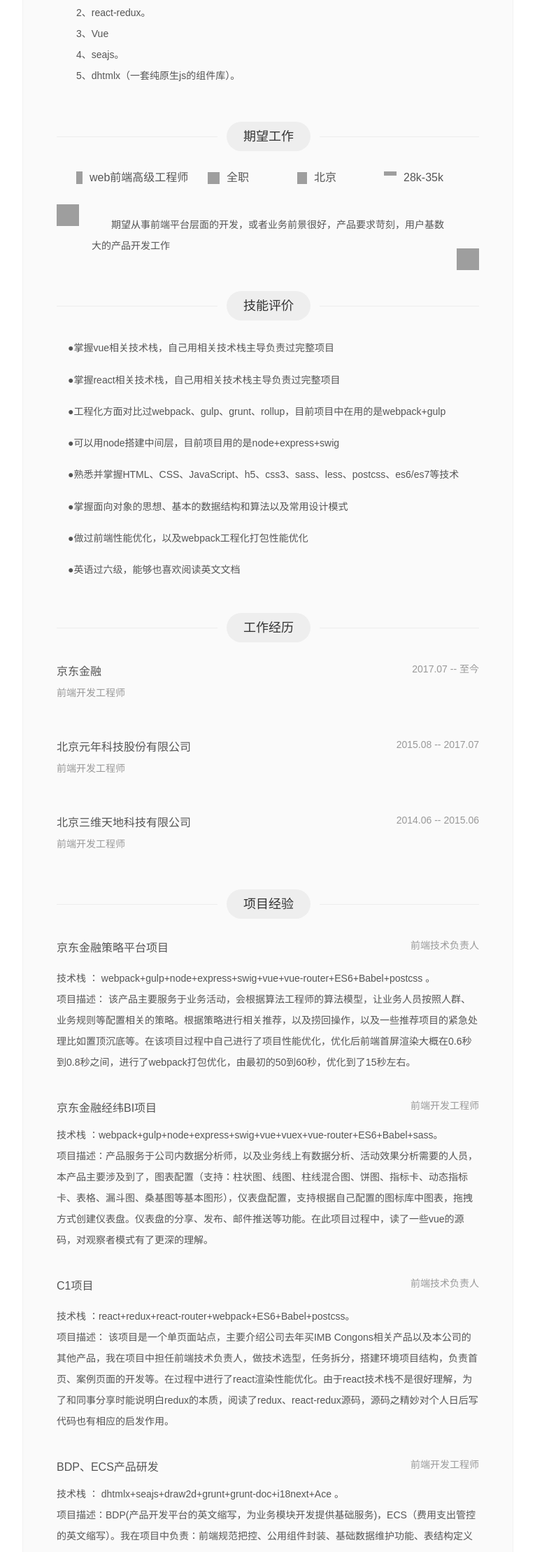
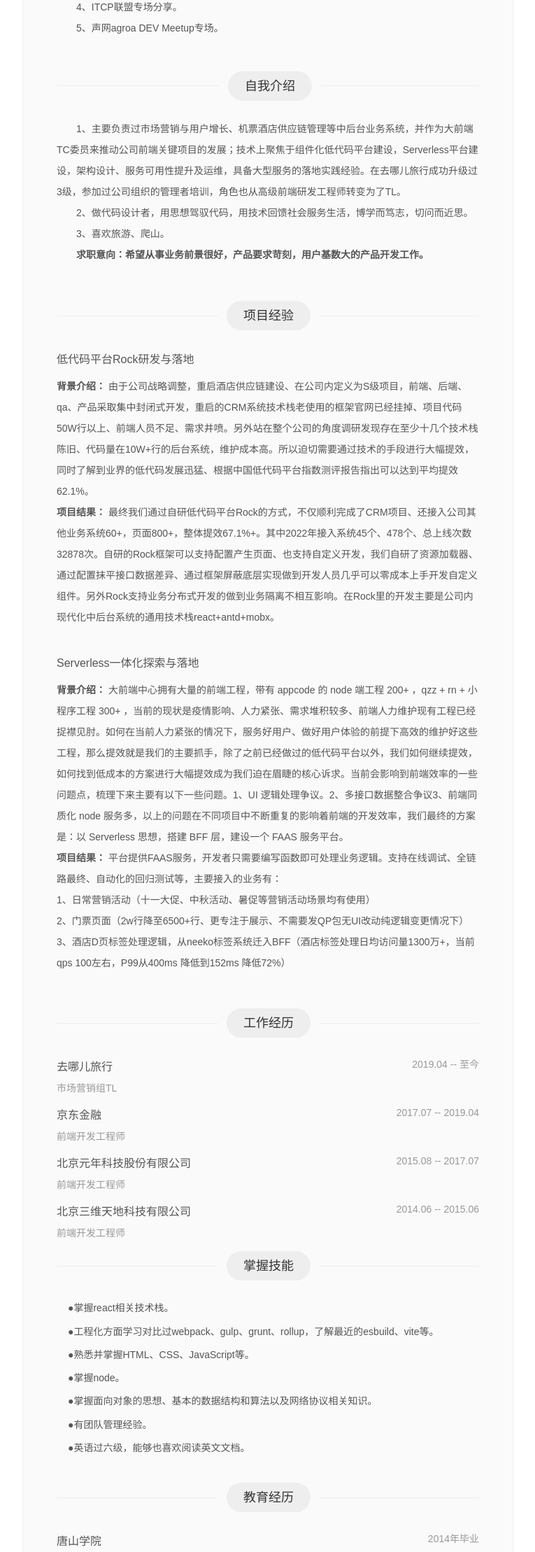
Before and after one commit to HappyCoder01/resume, a plain HTML site: page index.html in a window 1280 px wide. Shown: the part 582-2800 px from the top of the page at 70% size, without its empty margins (257-1022 px from the left). Drawn offline with Linux system fonts and the light colour scheme; grey boxes are pictures that could not be loaded.

Commit message:
更新简历

```diff
--- a/index.html
+++ b/index.html
@@ -216,7 +216,7 @@ span.mr_women i.active{background-position:-27px -5px;}
 .mr_content_r span{color:#999;}
 .mr_content_m{padding:14px 0 0 0px;*padding-left:1px;color:#555;}
 .mb46{margin-bottom:46px;}
-.mr_jobe_list{padding-bottom:44px;}
+.mr_jobe_list{padding-bottom:5px;}
 /* #educationalBackground .mr_moudle_content{padding-bottom:15px;} */
 .mr_wo_show{padding:13px 18px 46px 42px;background-color:#00b88d;margin-bottom:38px;-moz-border-radius:3px;-webkit-border-radius:3px;border-radius:3px;}
 .mr_wo_show p{line-height:26px;color:#fff;}
@@ -276,7 +276,7 @@ content:"...";
 .mr_skill_con .mr_skill_plan{position:relative;width:420px;height:8px;border-radius:4px;background-color:#eee;margin-right:21px;overflow:hidden;}
 .mr_skill_plan em{position:absolute;left:0;top:0;display:inline-block;height:8px;width:370px;background-color:#00b88d;border-radius:4px;overflow:hidden;} */
 #skillsAssess{padding-bottom:12px;}
-.mr_skill_con{padding-left:16px;margin-bottom:14px;position:relative;}
+.mr_skill_con{padding-left:16px;margin-bottom:2px;position:relative;}
 .mr_skill_con span{vertical-align:middle;display:inline-block;}
 .mr_skill_con .mr_skill_name{width:100%;text-align:left;margin-right:13px;word-wrap:break-word;white-space:nowrap;overflow:hidden;text-overflow: ellipsis;}
 /* .mr_skill_con .mr_skill_name:after{
@@ -389,6 +389,9 @@ content:"...";
 	top:39px;
 	z-index:100;
 }
+.bold{
+	font-weight: bold;
+}
 </style>
 	<div class="clearfixs mr_created mr_preview">
 		<div class="mr_myresume_l mrcenter">
@@ -403,19 +406,16 @@ content:"...";
 					<div class="mr_p_name mr_w604 clearfixs">
 						<span class="mr_name">李智勇</span>
 					</div>
-					<div class="mr_p_introduce mr_w604 clearfixs">
-						<span class="mr_intro">前端工程师，热爱技术，喜欢钻研，热爱生活</span>
-					</div>
 					<div class="mr_p_info mr_infoed mr_w604 clearfixs">
 						<div class="info_t">
 									<span class="shenfen">
 										<i></i>
-										Web前端高级工程师 · 京东金融
+										高级前端工程师 · 去哪旅行
 									</span>
 						</div>
 						<div class="info_t">
-							<span class="base_info"><i></i>男&nbsp;&nbsp;&nbsp;28岁&nbsp;&nbsp;&nbsp;本科
-							<span class="job_span">&nbsp;5年工作经验</span><span class="birth_span dn">1991.07年出生</span>&nbsp;&nbsp;&nbsp;北京</span>
+							<span class="base_info"><i></i>男&nbsp;&nbsp;&nbsp;32岁&nbsp;&nbsp;&nbsp;本科
+							<span class="job_span">&nbsp;9年工作经验</span><span class="birth_span dn">1991.07年出生</span>&nbsp;&nbsp;&nbsp;北京</span>
 						</div>
 						<div class="info_b">
 							<span class="mobile"><i></i>15031585366</span>&nbsp;&nbsp;
@@ -424,10 +424,9 @@ content:"...";
 					</div>
 				</div>
 			</div>
-			<!--                  工作经历                                                 -->
 			<div class="mr_content">
 				<div class="mr_w604">
-					<!--               源码阅读                                          -->
+					<!--行业影响-->
 					<div id="customBlock">
 						<div>
 							<div class="mr_moudle_head clearfixs">
@@ -435,104 +434,93 @@ content:"...";
 									<div class="mr_title">
 										<span class="mr_line_tl" id="width604"></span>
 										<div class="cust_title">
-											<span>源码阅读</span>
+											<span>行业影响</span>
 										</div>
 									</div>
 								</div>
 							</div>
 							<div class="mr_moudle_content olpf">
-								<p>读过的源码：</p>
-								<p><br /></p>
-								<p>1、redux。</p>
-								<p>2、react-redux。</p>
-								<p>3、Vue</p>
-								<p>4、seajs。</p>
-								<p>5、dhtmlx（一套纯原生js的组件库）。</p>
+								<p class="bold">参加过以下大会进行专题分享：</p>
+								<p>1、QCon+案例研习社。</p>
+								<p>2、GIAC全球互联网架构大会2022深圳专场。</p>
+								<p>3、MPD工作坊2022北京专场。</p>
+								<p>4、ITCP联盟专场分享。</p>
+								<p>5、声网agroa DEV Meetup专场。</p>
 							</div>
 						</div>
 					</div>
-                    <!--                   期望工作                                                  -->
-                    <div id="expectJob">
+					<!--自我介绍-->
+					<div id="customBlock">
 						<div>
-                            <div class="mr_moudle_head clearfixs mr_w604">
+							<div class="mr_moudle_head clearfixs">
 								<div class="mr_head_l">
 									<div class="mr_title">
-                                        <span class="mr_title_l"></span><span class="mr_title_c">期望工作</span><span class="mr_title_r"></span>
-                                    </div>
-                                </div>
-                            </div>
-                            <div class="mr_moudle_content clearfixs mr_w604">
-                                <div class="expectjob_list">
-                                    <input id="expHideId" type="hidden" value="$!expectJobses.id" />
-                                    <div class="mr_job_info" data-id="$!expectJobses.id">
-                                        <ul class="clearfixs">
-                                            <li class="mr_name_li" ><i></i><span class="mr_job_name" title="前端开发工程师">web前端高级工程师</span></li>
-                                            <li class="mr_jobtype_li"> <i></i><span class="mr_job_type" title="$!expectJobses.positionType">全职</span></li>
-                                            <li class="mr_city_li"> <i></i><span class="mr_job_adr" title="$!expectJobses.city">北京</span></li>
-                                            <li class="mr_jobrange_li" ><i></i><span class="mr_job_range" title="$!expectJobses.salarys">28k-35k</span></li>
-                                        </ul>
-                                    </div>
-                                    <div class="mr_job_des">
-                                        <i class="mr_job_t"></i>
-                                        <i class="mr_job_b"></i>
-                                        <div class="mr_expjob_content">
-                                            <p>期望从事前端平台层面的开发，或者业务前景很好，产品要求苛刻，用户基数大的产品开发工作<br /></p>
+										<span class="mr_line_tl" id="width604"></span>
+										<div class="cust_title">
+											<span>自我介绍</span>
 										</div>
 									</div>
 								</div>
 							</div>
+							<div class="mr_moudle_content olpf">
+								<p>1、主要负责过市场营销与用户增长、机票酒店供应链管理等中后台业务系统，并作为大前端TC委员来推动公司前端关键项目的发展；技术上聚焦于组件化低代码平台建设，Serverless平台建设，架构设计、服务可用性提升及运维，具备大型服务的落地实践经验。在去哪儿旅行成功升级过3级，参加过公司组织的管理者培训，角色也从高级前端研发工程师转变为了TL。</p>
+								<p>2、做代码设计者，用思想驾驭代码，用技术回馈社会服务生活，博学而笃志，切问而近思。</p>
+								<p>3、喜欢旅游、爬山。</p>
+								<p class="bold">求职意向：希望从事业务前景很好，产品要求苛刻，用户基数大的产品开发工作。</p>
 							</div>
 						</div>
-					<!--掌握技能-->
-					<div id="skillsAssess">
+					</div>
+					<!--项目经历-->
+					<div id="projectExperience">
 						<div>
 							<div class="mr_moudle_head clearfixs">
 								<div class="mr_head_l">
 									<div class="mr_title">
-										<span class="mr_title_l"></span><span class="mr_title_c">技能评价</span><span class="mr_title_r"></span>
+										<span class="mr_title_l"></span><span class="mr_title_c">项目经验</span><span class="mr_title_r"></span>
 									</div>
 								</div>
 							</div>
-							<div class="mr_moudle_content">
-								<div class="mr_skill_con">
-									<span class="mr_skill_name">
-										●掌握vue相关技术栈，自己用相关技术栈主导负责过完整项目
-									</span>
+							<div class="mr_moudle_content" id="projectList">
+								<div class="mr_jobe_list">
+									<div class="clearfixs">
+										<div class="mr_content_l">
+											<div class="l2">
+												<a class="projectTitle nourl">低代码平台Rock研发与落地</a>
 											</div>
-								<div class="mr_skill_con">
-									<span class="mr_skill_name">
-										●掌握react相关技术栈，自己用相关技术栈主导负责过完整项目
-									</span>
 										</div>
-								<div class="mr_skill_con">
-									<span class="mr_skill_name">
-										●工程化方面对比过webpack、gulp、grunt、rollup，目前项目中在用的是webpack+gulp
-									</span>
 									</div>
-								<div class="mr_skill_con">
-									<span class="mr_skill_name">
-										●可以用node搭建中间层，目前项目用的是node+express+swig
-									</span>
+									<div class="mr_content_m olpf">
+										<div>
+											<span class="bold">背景介绍：</span> 由于公司战略调整，重启酒店供应链建设、在公司内定义为S级项目，前端、后端、qa、产品采取集中封闭式开发，重启的CRM系统技术栈老使用的框架官网已经挂掉、项目代码50W行以上、前端人员不足、需求井喷。另外站在整个公司的角度调研发现存在至少十几个技术栈陈旧、代码量在10W+行的后台系统，维护成本高。所以迫切需要通过技术的手段进行大幅提效，同时了解到业界的低代码发展迅猛、根据中国低代码平台指数测评报告指出可以达到平均提效62.1%。
 										</div>
-								<div class="mr_skill_con">
-									<span class="mr_skill_name">
-										●熟悉并掌握HTML、CSS、JavaScript、h5、css3、sass、less、postcss、es6/es7等技术
-									</span>
+										<div>
+											<span class="bold">项目结果：</span> 最终我们通过自研低代码平台Rock的方式，不仅顺利完成了CRM项目、还接入公司其他业务系统60+，页面800+，整体提效67.1%+。其中2022年接入系统45个、478个、总上线次数32878次。自研的Rock框架可以支持配置产生页面、也支持自定义开发，我们自研了资源加载器、通过配置抹平接口数据差异、通过框架屏蔽底层实现做到开发人员几乎可以零成本上手开发自定义组件。另外Rock支持业务分布式开发的做到业务隔离不相互影响。在Rock里的开发主要是公司内现代化中后台系统的通用技术栈react+antd+mobx。
 										</div>
-								<div class="mr_skill_con">
-									<span class="mr_skill_name">
-										●掌握面向对象的思想、基本的数据结构和算法以及常用设计模式
-									</span>
 									</div>
-								<div class="mr_skill_con">
-									<span class="mr_skill_name">
-										●做过前端性能优化，以及webpack工程化打包性能优化
-									</span>
 								</div>
-								<div class="mr_skill_con">
-									<span class="mr_skill_name">
-										●英语过六级，能够也喜欢阅读英文文档
-									</span>
+								<div class="mr_jobe_list">
+									<div class="clearfixs">
+										<div class="mr_content_l">
+											<div class="l2">
+												<a class="projectTitle nourl">Serverless一体化探索与落地</a>
+											</div>
+										</div>
+									</div>
+									<div class="mr_content_m olpf">
+										<div>
+											<span class="bold">背景介绍：</span> 大前端中心拥有大量的前端工程，带有 appcode 的 node 端工程 200+ ，qzz + rn + 小程序工程 300+ ，当前的现状是疫情影响、人力紧张、需求堆积较多、前端人力维护现有工程已经捉襟见肘。如何在当前人力紧张的情况下，服务好用户、做好用户体验的前提下高效的维护好这些工程，那么提效就是我们的主要抓手，除了之前已经做过的低代码平台以外，我们如何继续提效，如何找到低成本的方案进行大幅提效成为我们迫在眉睫的核心诉求。当前会影响到前端效率的一些问题点，梳理下来主要有以下一些问题。1、UI 逻辑处理争议。2、多接口数据整合争议3、前端同质化 node 服务多，以上的问题在不同项目中不断重复的影响着前端的开发效率，我们最终的方案是：以 Serverless 思想，搭建 BFF 层，建设一个 FAAS 服务平台。
+										</div>
+										<div>
+											<span class="bold">项目结果：</span> 平台提供FAAS服务，开发者只需要编写函数即可处理业务逻辑。支持在线调试、全链路最终、自动化的回归测试等，主要接入的业务有：
+											<br/>
+											1、日常营销活动（十一大促、中秋活动、暑促等营销活动场景均有使用）
+											<br/>
+											2、门票页面（2w行降至6500+行、更专注于展示、不需要发QP包无UI改动纯逻辑变更情况下）
+											<br/>
+											3、酒店D页标签处理逻辑，从neeko标签系统迁入BFF（酒店标签处理日均访问量1300万+，当前qps 100左右，P99从400ms 降低到152ms 降低72%）
+
+										</div>
+									</div>
 								</div>
 							</div>
 						</div>
@@ -553,12 +541,25 @@ content:"...";
 										<div class="clearfixs">
 											<div class="mr_content_l">
 												<div class="l2">
+													<h4>去哪儿旅行</h4>
+													<span>市场营销组TL</span>
+												</div>
+											</div>
+											<div class="mr_content_r">
+												<span>2019.04 -- 至今</span>
+											</div>
+										</div>
+									</div>
+									<div class="mr_jobe_list">
+										<div class="clearfixs">
+											<div class="mr_content_l">
+												<div class="l2">
 													<h4>京东金融</h4>
 													<span>前端开发工程师</span>
 												</div>
 											</div>
 											<div class="mr_content_r">
-											<span>2017.07 -- 至今</span>
+												<span>2017.07 -- 2019.04</span>
 											</div>
 										</div>
 									</div>
@@ -592,88 +593,51 @@ content:"...";
 							</div>
 						</div>
 					</div>
-					<!--项目经历-->
-					<div id="projectExperience">
+					<!--掌握技能-->
+					<div id="skillsAssess">
 						<div>
 							<div class="mr_moudle_head clearfixs">
 								<div class="mr_head_l">
 									<div class="mr_title">
-										<span class="mr_title_l"></span><span class="mr_title_c">项目经验</span><span class="mr_title_r"></span>
+										<span class="mr_title_l"></span><span class="mr_title_c">掌握技能</span><span class="mr_title_r"></span>
 									</div>
 								</div>
 							</div>
-							<div class="mr_moudle_content" id="projectList">
-								<div class="mr_jobe_list">
-									<div class="clearfixs">
-										<div class="mr_content_l">
-											<div class="l2">
-												<a class="projectTitle nourl">京东金融策略平台项目</a>
+							<div class="mr_moudle_content">
+								<div class="mr_skill_con">
+									<span class="mr_skill_name">
+										●掌握react相关技术栈。
+									</span>
 								</div>
+								<div class="mr_skill_con">
+									<span class="mr_skill_name">
+										●工程化方面学习对比过webpack、gulp、grunt、rollup，了解最近的esbuild、vite等。
+									</span>
 								</div>
-
-										<div class="mr_content_r">
-											<span>前端技术负责人</span>
+								<div class="mr_skill_con">
+									<span class="mr_skill_name">
+										●熟悉并掌握HTML、CSS、JavaScript等。
+									</span>
 								</div>
+								<div class="mr_skill_con">
+									<span class="mr_skill_name">
+										●掌握node。
+									</span>
 								</div>
-									<div class="mr_content_m olpf">
-										<div style="padding-top: 5px">技术栈  ：  webpack+gulp+node+express+swig+vue+vue-router+ES6+Babel+postcss 。</div>
-										<div>
-											项目描述： 该产品主要服务于业务活动，会根据算法工程师的算法模型，让业务人员按照人群、业务规则等配置相关的策略。根据策略进行相关推荐，以及捞回操作，以及一些推荐项目的紧急处理比如置顶沉底等。在该项目过程中自己进行了项目性能优化，优化后前端首屏渲染大概在0.6秒到0.8秒之间，进行了webpack打包优化，由最初的50到60秒，优化到了15秒左右。
+								<div class="mr_skill_con">
+									<span class="mr_skill_name">
+										●掌握面向对象的思想、基本的数据结构和算法以及网络协议相关知识。
+									</span>
 								</div>
+								<div class="mr_skill_con">
+									<span class="mr_skill_name">
+										●有团队管理经验。
+									</span>
 								</div>
-								</div>
-								<div class="mr_jobe_list">
-									<div class="clearfixs">
-										<div class="mr_content_l">
-											<div class="l2">
-												<a class="projectTitle nourl">京东金融经纬BI项目</a>
-											</div>
-										</div>
-
-										<div class="mr_content_r">
-											<span>前端开发工程师</span>
-										</div>
-									</div>
-									<div class="mr_content_m olpf">
-										<div>技术栈  ：webpack+gulp+node+express+swig+vue+vuex+vue-router+ES6+Babel+sass。</div>
-										<div>项目描述：产品服务于公司内数据分析师，以及业务线上有数据分析、活动效果分析需要的人员，本产品主要涉及到了，图表配置（支持：柱状图、线图、柱线混合图、饼图、指标卡、动态指标卡、表格、漏斗图、桑基图等基本图形），仪表盘配置，支持根据自己配置的图标库中图表，拖拽方式创建仪表盘。仪表盘的分享、发布、邮件推送等功能。在此项目过程中，读了一些vue的源码，对观察者模式有了更深的理解。</div>
-									</div>
-								</div>
-								<div class="mr_jobe_list">
-									<div class="clearfixs">
-										<div class="mr_content_l">
-											<div class="l2">
-												<a class="projectTitle nourl">C1项目</a>
-											</div>
-										</div>
-
-										<div class="mr_content_r">
-											<span>前端技术负责人</span>
-										</div>
-									</div>
-									<div class="mr_content_m olpf">
-										<div style="padding-top: 5px">技术栈  ：react+redux+react-router+webpack+ES6+Babel+postcss。</div>
-										<div>
-											项目描述： 该项目是一个单页面站点，主要介绍公司去年买IMB Congons相关产品以及本公司的其他产品，我在项目中担任前端技术负责人，做技术选型，任务拆分，搭建环境项目结构，负责首页、案例页面的开发等。在过程中进行了react渲染性能优化。由于react技术栈不是很好理解，为了和同事分享时能说明白redux的本质，阅读了redux、react-redux源码，源码之精妙对个人日后写代码也有相应的启发作用。
-										</div>
-									</div>
-								</div>
-								<div class="mr_jobe_list">
-									<div class="clearfixs">
-										<div class="mr_content_l">
-											<div class="l2">
-												<a class="projectTitle nourl">BDP、ECS产品研发</a>
-											</div>
-										</div>
-
-										<div class="mr_content_r">
-											<span>前端开发工程师</span>
-										</div>
-									</div>
-									<div class="mr_content_m olpf">
-										<div>技术栈  ： dhtmlx+seajs+draw2d+grunt+grunt-doc+i18next+Ace 。</div>
-										<div>项目描述：BDP(产品开发平台的英文缩写，为业务模块开发提供基础服务)，ECS（费用支出管控的英文缩写）。我在项目中负责：前端规范把控、公用组件封装、基础数据维护功能、表结构定义功能开发、前端流程图定义功能的实现、多语言插件选取及方案制定，前端皮肤和公用css的整理，项目过程中有许多自定义组件的封装为了更好的切合dhtmlx组件体系，读了dhtmlx组件库源码。</div>
-									</div>
+								<div class="mr_skill_con">
+									<span class="mr_skill_name">
+										●英语过六级，能够也喜欢阅读英文文档。
+									</span>
 								</div>
 							</div>
 						</div>
@@ -706,60 +670,11 @@ content:"...";
 										<span>2014年毕业</span>
 									</div>
 								</div>
-								<div style="position: relative;top:-30px;text-indent: 2em">
+								<div style="position: relative;text-indent: 2em">
 									主修课程：
-									C语言、数据结构预算法、计算机网络、数据库系统、C#、高等数学、概率论、线性代数、软件工程统计学、管理学等。
+									C语言、数据结构预算法、计算机网络、数据库系统、C#、高等数学、概率论、线性代数、软件工程、统计学、管理学等。
 								</div>
 							</div>
-							</div>
-						</div>
-					</div>
-
-					<!--                 作品展示                                                -->
-					<!--               自我描述                                             -->
-					<div id="selfDescription">
-						<div>
-							<div class="mr_moudle_head clearfixs">
-								<div class="mr_head_l">
-									<div class="mr_title">
-										<span class="mr_title_l"></span><span class="mr_title_c">自我描述</span><span class="mr_title_r"></span>
-									</div>
-								</div>
-							</div>
-							<div class="mr_moudle_content clearfixs">
-								<div class="mr_self_l">
-									<!-- 自我描述头像为基本信息页面上传的头像，稍后和后台确认这个 -->
-									<i></i>
-									<img src="http://www.lagou.com/i/image/M00/32/7A/CgpEMlk2ru6AF2-IAADG4n-Y1mE84.jpeg" alt="李智勇"/>
-								</div>
-								<div class="mr_self_r">
-									<p>1、关注前端的发展，认为前端的前景非常不错。</p>
-<p>2、做代码设计者，用思想驾驭代码，用技术回馈社会服务生活，博学而笃志，切问而近思。</p>
-<p>3、喜欢旅游、爬山、听音乐、打乒乓球。</p>
-								</div>
-							</div>
-						</div>
-					</div>
-
-					<!--               目前关注学习方向                                           -->
-					<div id="customBlock">
-						<div>
-							<div class="mr_moudle_head clearfixs">
-								<div class="mr_head_l">
-									<div class="mr_title">
-										<span class="mr_line_tl" id="width604"></span>
-										<div class="cust_title">
-											<span>关注方向</span>
-										</div>
-									</div>
-								</div>
-							</div>
-							<div class="mr_moudle_content olpf">
-                                <div>目前主要关注TDD(测试驱动开发)、native两个方向，私下学习做过一些demo但还没有应用到实际项目中。</div><br/>
-                                <div>1、单元测试（Kama）</div>
-                                <div>2、e2e端对端测试（selenium-webdriver）</div>
-                                <div>3、node中间层路由接口测试（supertest）</div>
-                                <div>4、react-native</div>
 							</div>
 						</div>
 					</div>
@@ -768,7 +683,7 @@ content:"...";
 
 				<div class="mr_self_state">
    	 				<div class="form_wrap mr_self_s resume_status">
-						·&nbsp;我目前正在职，正考虑换个新环境&nbsp;·
+						·&nbsp;我目前正在职，考虑新机会&nbsp;·
 	   	 			</div>
 				</div>
 			</div>
```
Lines whose indentation alone changed are shown as unchanged.
